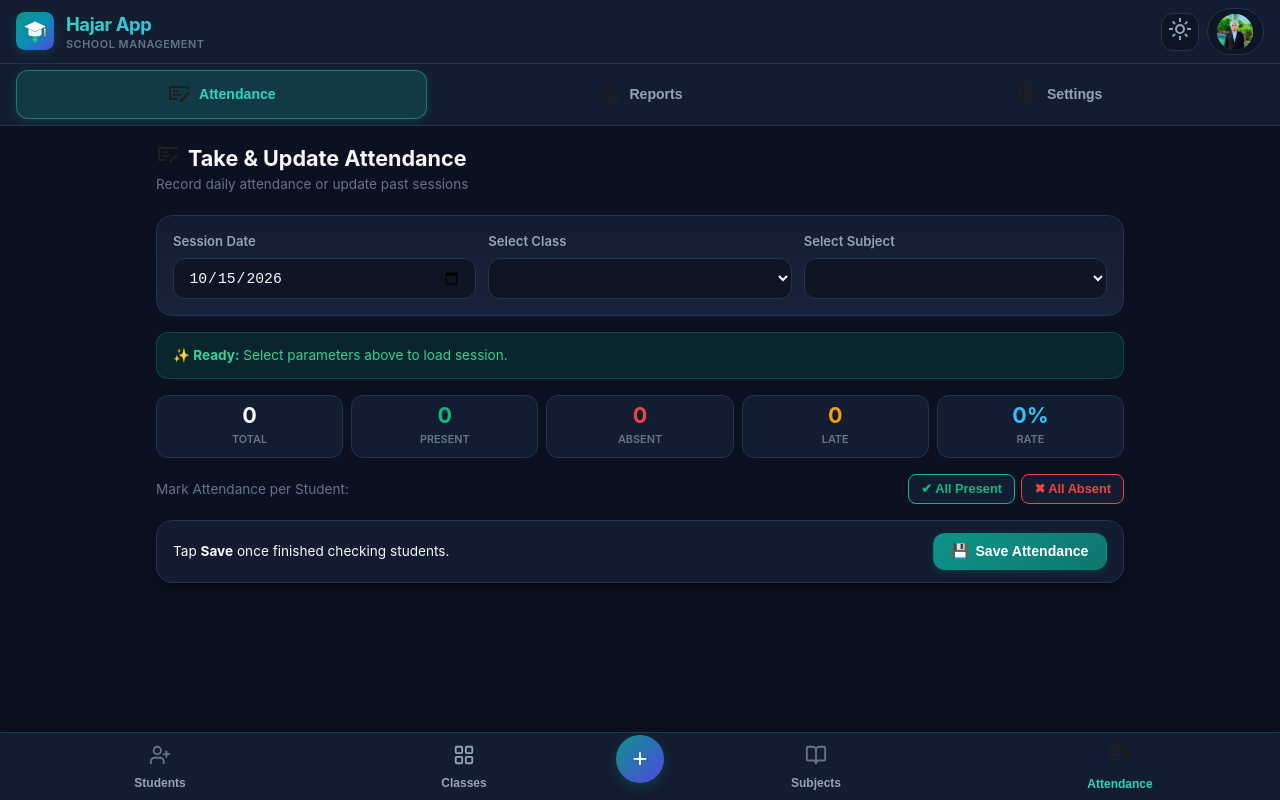
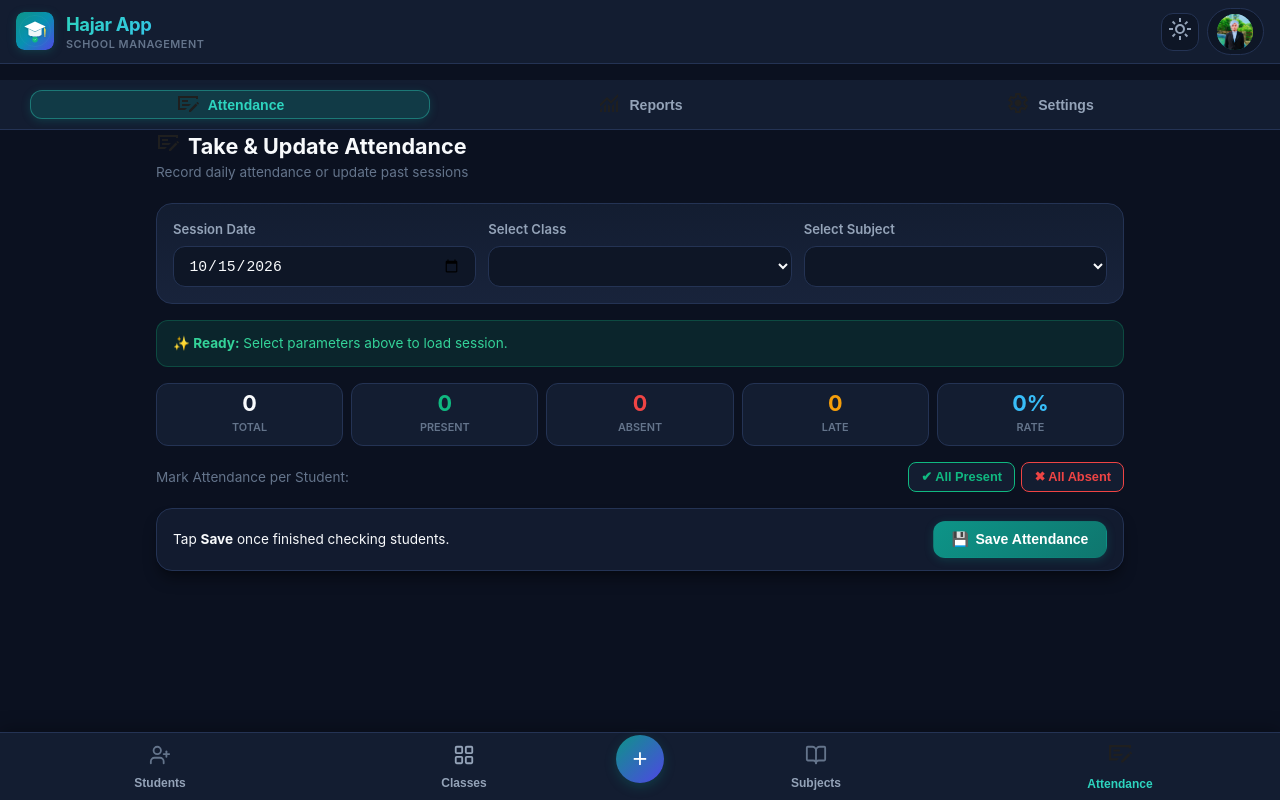
Before and after one commit to noorudheenyousuf/attendence-app1, a website: page public/index.html in a window 1280 px wide. Drawn offline with Linux system fonts and the light colour scheme; no server answers; sample sign-in values are in the browser's storage.

Commit message:
changed style

```diff
--- a/public/css/style.css
+++ b/public/css/style.css
@@ -241,13 +241,16 @@ body {
 /* Top Navigation Bar: Attendance, Report, Settings (as requested!) */
 .top-nav {
   position: sticky;
-  top: var(--header-height);
+  /* top: var(--header-height); */
+  top: 80px;
   z-index: 40;
   background: var(--bg-surface);
   border-bottom: 1px solid var(--border-color);
-  padding: 0.4rem 1rem;
+  /* padding: 0.4rem 1rem; */
+  padding: 10px 30px;
   display: flex;
-  gap: 0.5rem;
+  /* gap: 0.5rem; */
+  gap: 10px;
   overflow-x: auto;
   scrollbar-width: none;
 }
@@ -261,7 +264,8 @@ body {
   background: transparent;
   border: 1px solid transparent;
   color: var(--text-secondary);
-  padding: 0.6rem 0.8rem;
+  /* padding: 0.6rem 0.8rem; */
+  padding: 0px 5px;
   border-radius: var(--radius-md);
   font-size: 0.88rem;
   font-weight: 600;
@@ -883,7 +887,8 @@ body {
     font-size: 1.15rem;
   }
   .app-header {
-    padding: 0 0.75rem;
+    /* padding: 0 0.75rem; */
+    padding: 40px 8px;
   }
   .top-nav {
     padding: 0.3rem 0.5rem;
```
